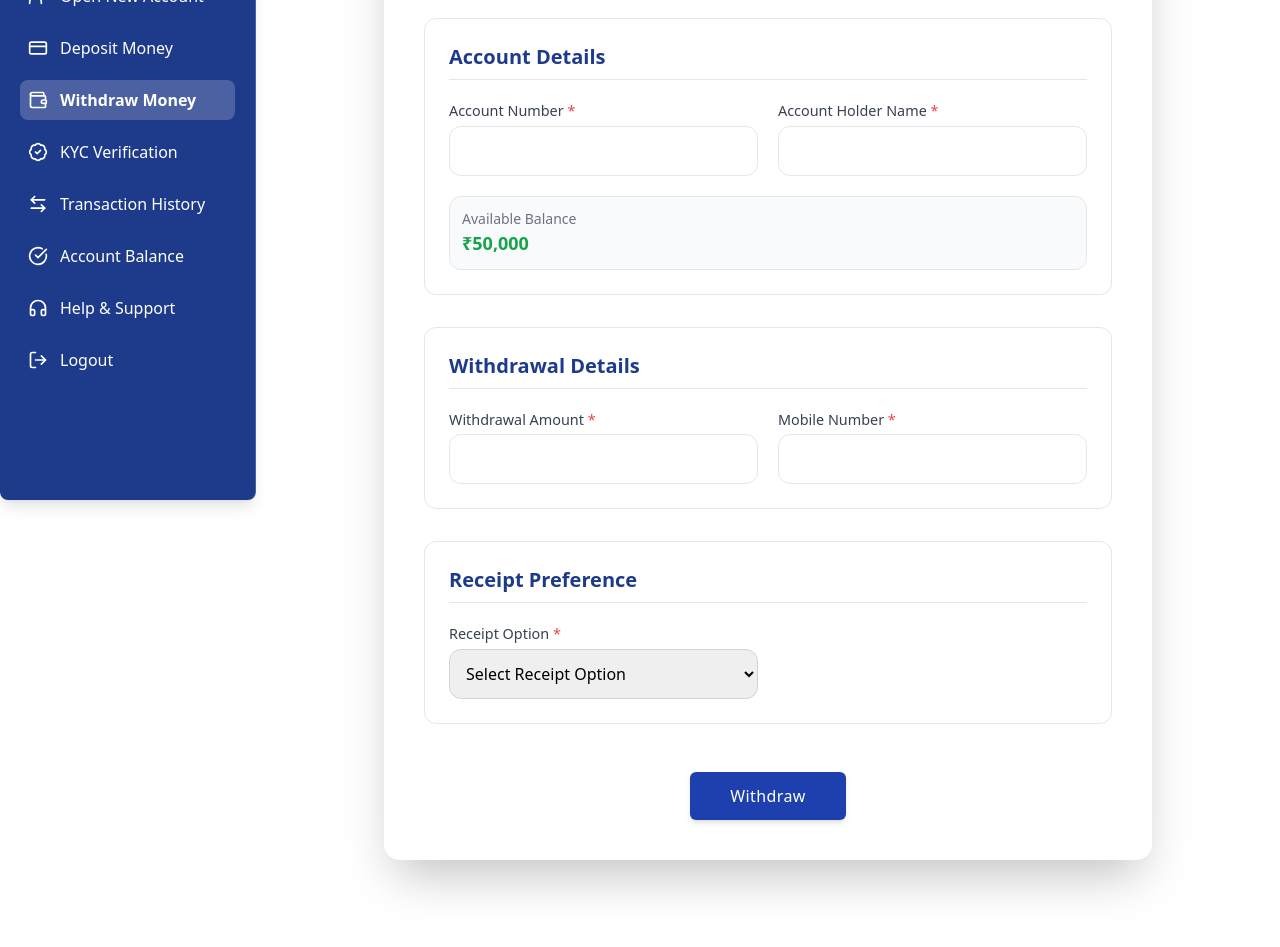
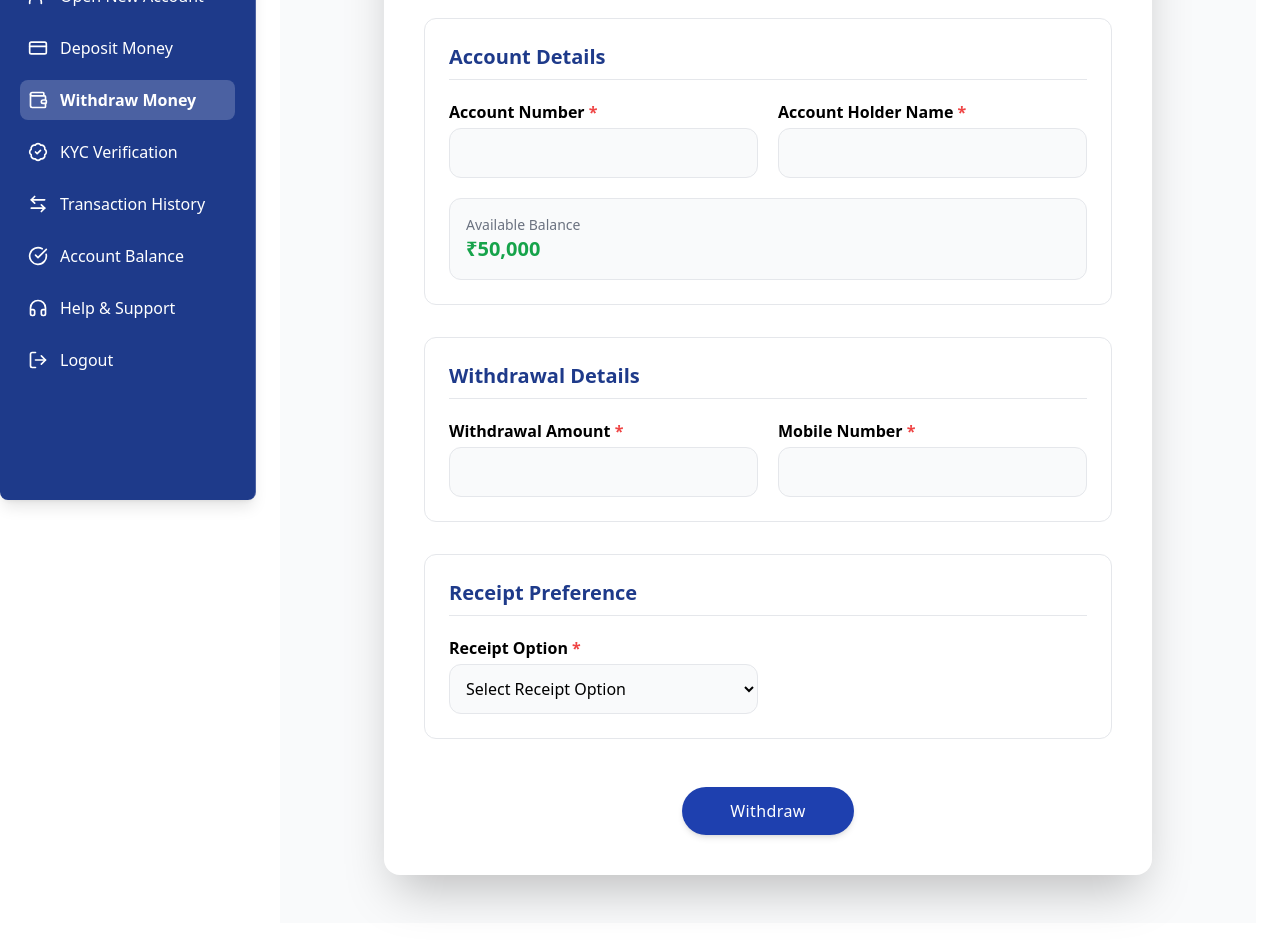
Before and after one commit to ChetanPatil0203/Bank_Frontend-, a React (Create React App) app in the folder frontend/: page /withdraw in a window 1280 px wide. Shown: the part 300-1247 px from the top of the page. Built offline with nearby package versions, Linux system fonts and the light colour scheme.

Commit message:
update withdraw

```diff
--- a/frontend/src/components/Withdraw/Withdraw.jsx
+++ b/frontend/src/components/Withdraw/Withdraw.jsx
@@ -24,9 +24,13 @@ export default function Withdraw() {
   };
 
   return (
-    <div className="min-h-screen py-12 px-4">
+    <div className="min-h-screen py-12 px-4 bg-gray-50">
 
-      <div className="max-w-3xl mx-auto bg-white shadow-2xl rounded-2xl p-10">
+      <div
+        className="max-w-3xl mx-auto bg-white shadow-2xl rounded-2xl p-10
+        transform transition-all duration-700
+        translate-y-10 opacity-0 animate-[slideUp_0.7s_forwards]"
+      >
 
         {/* HEADER */}
         <div className="text-center mb-10 border-b pb-6">
@@ -56,9 +60,10 @@ export default function Withdraw() {
             />
 
             {/* Balance Display */}
-            <div className="border rounded-xl p-3 bg-gray-50 md:col-span-2">
+            <div className="border rounded-xl p-4 bg-gray-50 md:col-span-2
+              transition-all duration-300 hover:-translate-y-1">
               <p className="text-gray-500 text-sm">Available Balance</p>
-              <p className="text-lg font-semibold text-green-600">
+              <p className="text-xl font-bold text-green-600">
                 {formData.balance}
               </p>
             </div>
@@ -85,15 +90,17 @@ export default function Withdraw() {
           {/* RECEIPT */}
           <Section title="Receipt Preference">
 
-            <div className="flex flex-col gap-1">
-              <label className="label-style">
+            <div className="transition-all duration-300 hover:-translate-y-1">
+              <label className="block font-semibold mb-1">
                 Receipt Option <span className="text-red-500">*</span>
               </label>
 
               <select
                 name="receipt"
                 onChange={handleChange}
-                className="input-style"
+                className="border rounded-xl p-3 w-full bg-gray-50
+                  focus:ring-2 focus:ring-blue-500 outline-none
+                  transition-all duration-300"
                 required
               >
                 <option value="">Select Receipt Option</option>
@@ -106,17 +113,36 @@ export default function Withdraw() {
 
           </Section>
 
-          {/* SUBMIT */}
-<div className="flex justify-center pt-4">
-  <button className="px-10 py-3 bg-blue-800 text-white rounded-md font-medium text-base
-                 shadow-md hover:shadow-lg
-                transition-all  tracking-wide">
-    Withdraw
-  </button>
-</div>
+          {/* SUBMIT BUTTON */}
+          <div className="flex justify-center pt-4">
+            <button
+              className="px-12 py-3 bg-blue-800 text-white rounded-full
+                font-medium shadow-md hover:shadow-xl
+                 transition-all duration-300 tracking-wide"
+            >
+              Withdraw
+            </button>
+          </div>
 
         </form>
       </div>
+
+      {/* Tailwind animation */}
+      <style>
+        {`
+        @keyframes slideUp {
+          from {
+            transform: translateY(40px);
+            opacity: 0;
+          }
+          to {
+            transform: translateY(0);
+            opacity: 1;
+          }
+        }
+        `}
+      </style>
+
     </div>
   );
 }
@@ -139,17 +165,18 @@ function Section({ title, children }) {
 
 function Input({ label, type = "text", name, handleChange }) {
   return (
-    <div className="flex flex-col gap-1">
-      <label htmlFor={name} className="label-style">
+    <div className="transition-all duration-300 hover:-translate-y-1">
+      <label className="block font-semibold mb-1">
         {label} <span className="text-red-500">*</span>
       </label>
 
       <input
-        id={name}
         type={type}
         name={name}
         onChange={handleChange}
-        className="border rounded-xl p-3 w-full focus:ring-2 focus:ring-blue-500 outline-none"
+        className="border rounded-xl p-3 w-full bg-gray-50
+          focus:ring-2 focus:ring-blue-500 outline-none
+          transition-all duration-300"
         required
       />
     </div>
```
